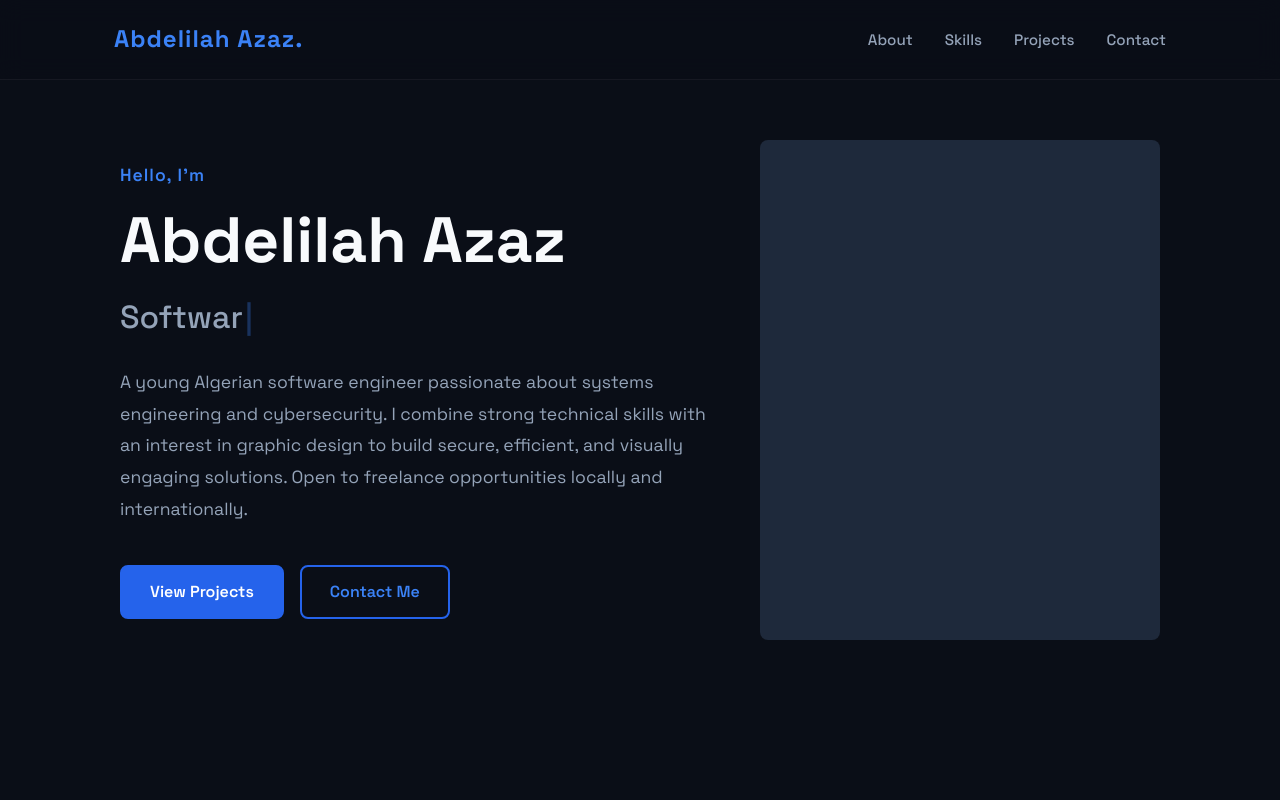
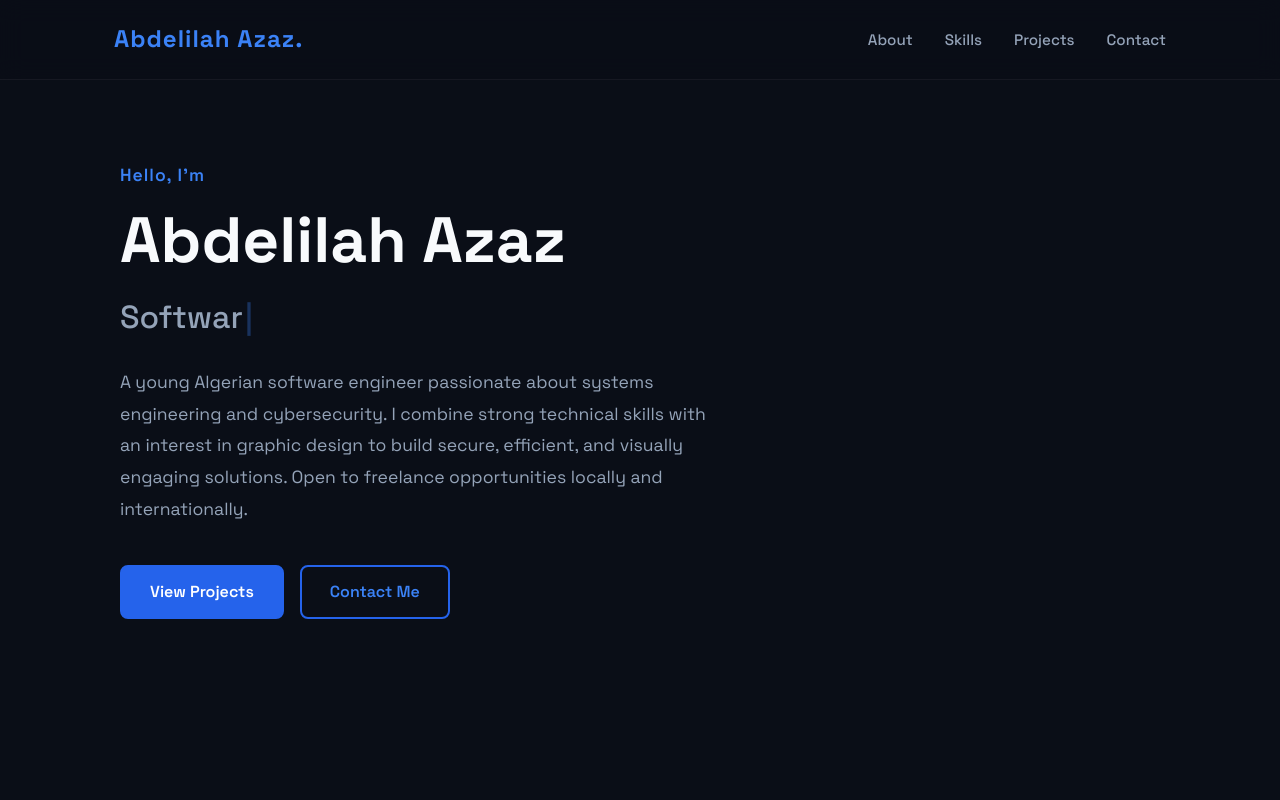
Before and after one commit to azazabdelilah/Portfolio, a plain HTML site: page index.html in a window 1280 px wide. Shown: the top 800 px of the page. Drawn offline with Linux system fonts and the light colour scheme.

Commit message:
Update index.html

```diff
--- a/index.html
+++ b/index.html
@@ -53,12 +53,12 @@
                         <a href="#contact" class="btn btn-outline">Contact Me</a>
                     </div>
                 </div>
-                <div class="hero-image fade-in">
+               <!-- <div class="hero-image fade-in">
                     <div class="image-wrapper">
-                        <!-- Profile Image
-                        <img src="assets/images/IMG-20260603-WA0005.jpg" alt="Abdelilah Azaz" class="profile-img"> -->
+                         Profile Image
+                        <img src="assets/images/IMG-20260603-WA0005.jpg" alt="Abdelilah Azaz" class="profile-img">
                     </div>
-                </div>
+                </div>-->
             </div>
         </section>
 
```
